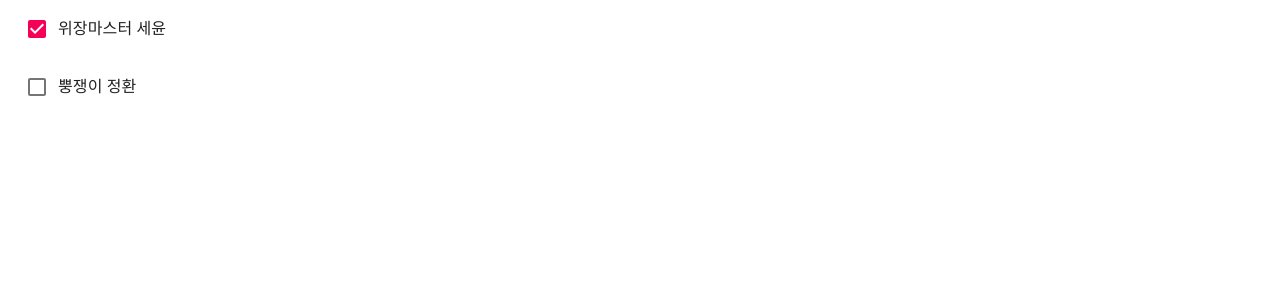
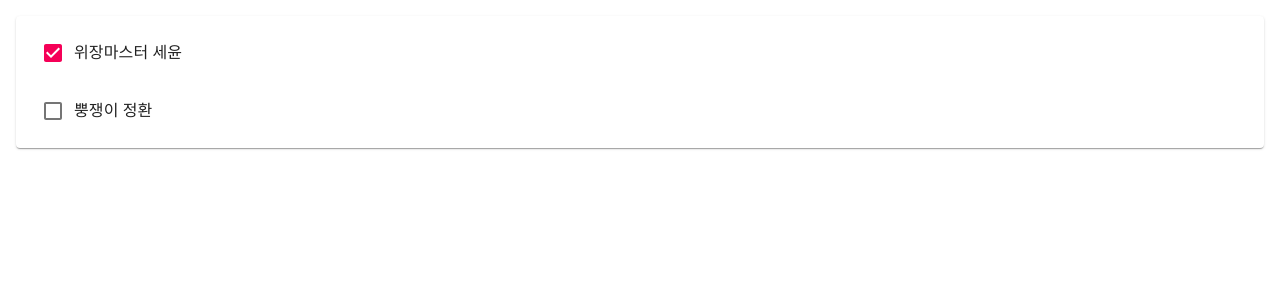
Before and after one commit to jeonghi/web_front, a React (Create React App) app: page / in a window 1280 px wide. Shown: the top 300 px of the page. Built offline with nearby package versions, Linux system fonts and the light colour scheme.

Commit message:
수정: material ui를 이용한 App 컴포넌트 디자인

```diff
--- a/src/App.js
+++ b/src/App.js
@@ -1,6 +1,8 @@
 import './App.css';
 import React from 'react';
 import Todo from "./Todo";
+// eslint-disable-next-line
+import {Paper, List} from "@material-ui/core";
 
 //App은 컴포넌트이다.
 //컴포넌트는 js함수 또는 js클래스 형태로 생성할 수 있다.
@@ -41,9 +43,17 @@ class App extends React.Component {
     }
 
     render(){
-        var todoItems = this.state.items.map( (item, idx) => {
-            return <Todo item={item} key={item.id}/>
-        })
+        const items = this.state.items;
+        var todoItems = items.length > 0 && (
+            <Paper style={{margin: 16}}>
+                <List>
+                    {items.map((item, idx) => {
+                        return <Todo item={item}/>}
+                    )}
+                </List>
+            </Paper>
+
+        )
         return (
         <div className="App">
             {todoItems}
```
